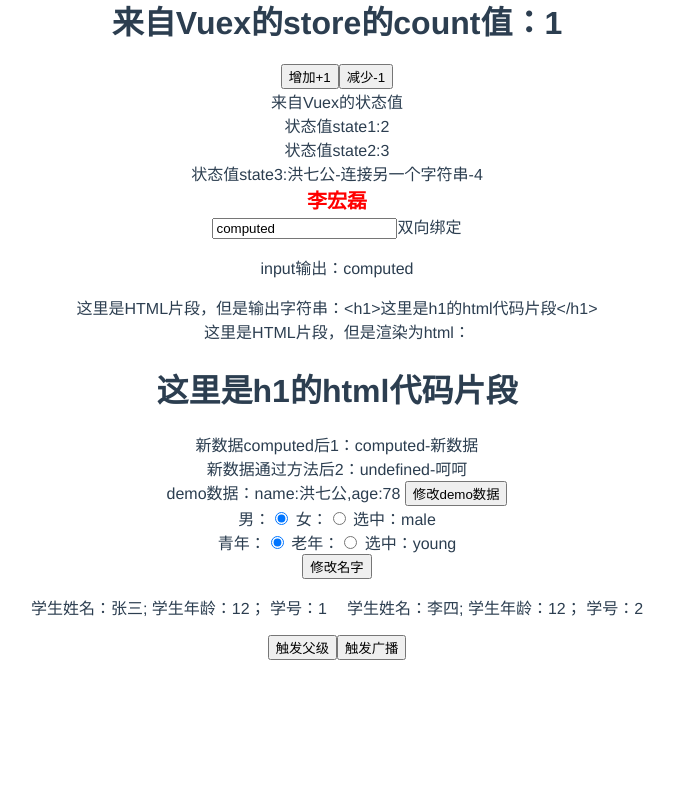
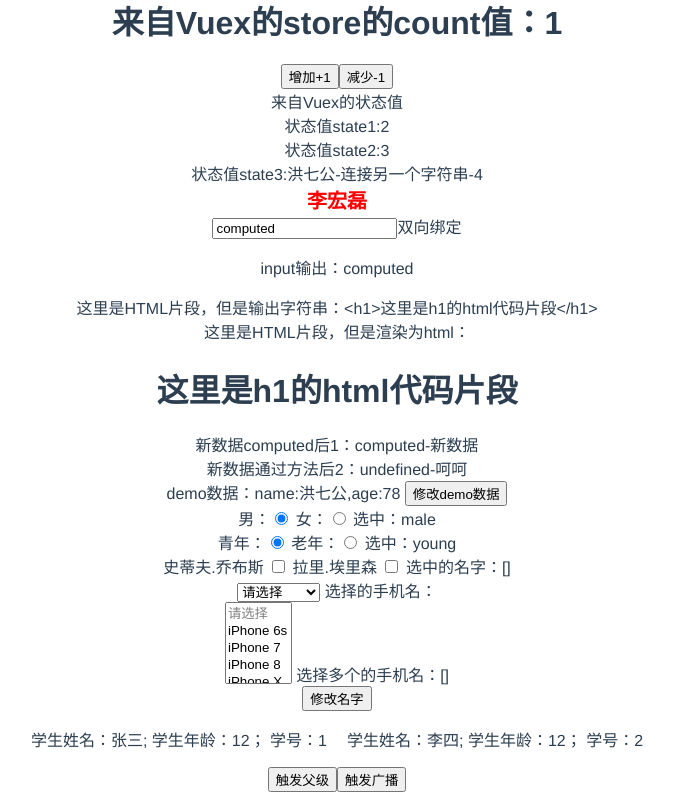
Before and after one commit to Vinson7lhl/MyStudyCode, a Vue app in the folder vue_app/: page /#/ in a window 1280 px wide. Shown: the part 382-1182 px from the top of the page, without its empty margins (303-977 px from the left). Before the commit the page ends 1050 px from the top, so only its background shows below. Built offline with nearby package versions, Linux system fonts and the light colour scheme.

Commit message:
增加表单模块
1、单选框
2、多选框

```diff
--- a/vue_app/src/components/HelloWorld/HelloWorld.html
+++ b/vue_app/src/components/HelloWorld/HelloWorld.html
@@ -16,6 +16,7 @@
     <div>新数据computed后1：{{newMessageByComputed}}</div>
     <div v-bind:class='{class1:activeClass1,class2:activeClass2}'>新数据通过方法后2：{{newMessageByMethod('呵呵')}}</div>
     <div>demo数据：name:{{demo.name}},age:{{demo.age}} <button @click='changeDemo'>修改demo数据</button></div>
+    <!--单选框：Radio Test-->
     <div class='formRadio'>
         男：<input name='form_radio' type="radio" value='male' v-model='gender'>
         女：<input name='form_radio' type="radio" value='female' v-model='gender'>
@@ -26,6 +27,36 @@
         老年：<input name='form_age' type="radio" value='old' v-model='age_level'>
         选中：{{age_level}}
     </div>
+    <!--复选框：checkbox Test-->
+    <div class='checkboxForm'>
+        史蒂夫.乔布斯 <input type="checkbox" value='sj' v-model='tecSuperStar'/>
+        拉里.埃里森 <input type="checkbox" value='la' v-model='tecSuperStar'/>
+        选中的名字：{{tecSuperStar}}
+    </div>
+    <!--下拉框：single-select-option Test-->
+    <div class='selectOptionForm'>
+        <select name="selectForm" id="selectForm" v-model='phoneName'>
+            <option  disabled value=''>请选择</option>
+            <option value='iPhone6s'>iPhone 6s</option>
+            <option value='iPhone7'>iPhone 7</option>
+            <option value='iPhone8'>iPhone 8</option>
+            <option value='iPhoneX'>iPhone X</option>
+            <option value='iPhoneXs'>iPhone Xs</option>
+        </select>
+        选择的手机名：{{phoneName}}
+    </div>
+    <!--下拉框：multiple-select-option Test-->
+    <div class='selectOptionForm'>
+            <select multiple name="selectForm" id="selectForm" v-model='somePhoneName'>
+                <option  disabled value=''>请选择</option>
+                <option value='iPhone6s'>iPhone 6s</option>
+                <option value='iPhone7'>iPhone 7</option>
+                <option value='iPhone8'>iPhone 8</option>
+                <option value='iPhoneX'>iPhone X</option>
+                <option value='iPhoneXs'>iPhone Xs</option>
+            </select>
+            选择多个的手机名：{{somePhoneName}}
+        </div>
     <div>
         <button @click='changeArray'>修改名字</button>
         <ul>
--- a/vue_app/src/components/HelloWorld/HelloWorld.vue
+++ b/vue_app/src/components/HelloWorld/HelloWorld.vue
@@ -33,7 +33,11 @@ export default {
         {
           name: '李四',
           age: 12
-        }]
+        }
+      ],
+      tecSuperStar: [],
+      phoneName: '',
+      somePhoneName: []
     }
   },
   /**
@@ -62,7 +66,7 @@ export default {
     changeArray () {
       // this.students[0] = {name:'李宏磊',age:30};  直接修改某个索引的数据是无法改变view的！
       // this.students = [{name:'李宏磊',age:30},{name:'李宏磊2',age:32}]; 可以改变
-      this.students[0].age = 30; // 可以改变
+      this.students[0].age = 30 // 可以改变
     }
   },
   /**
```
